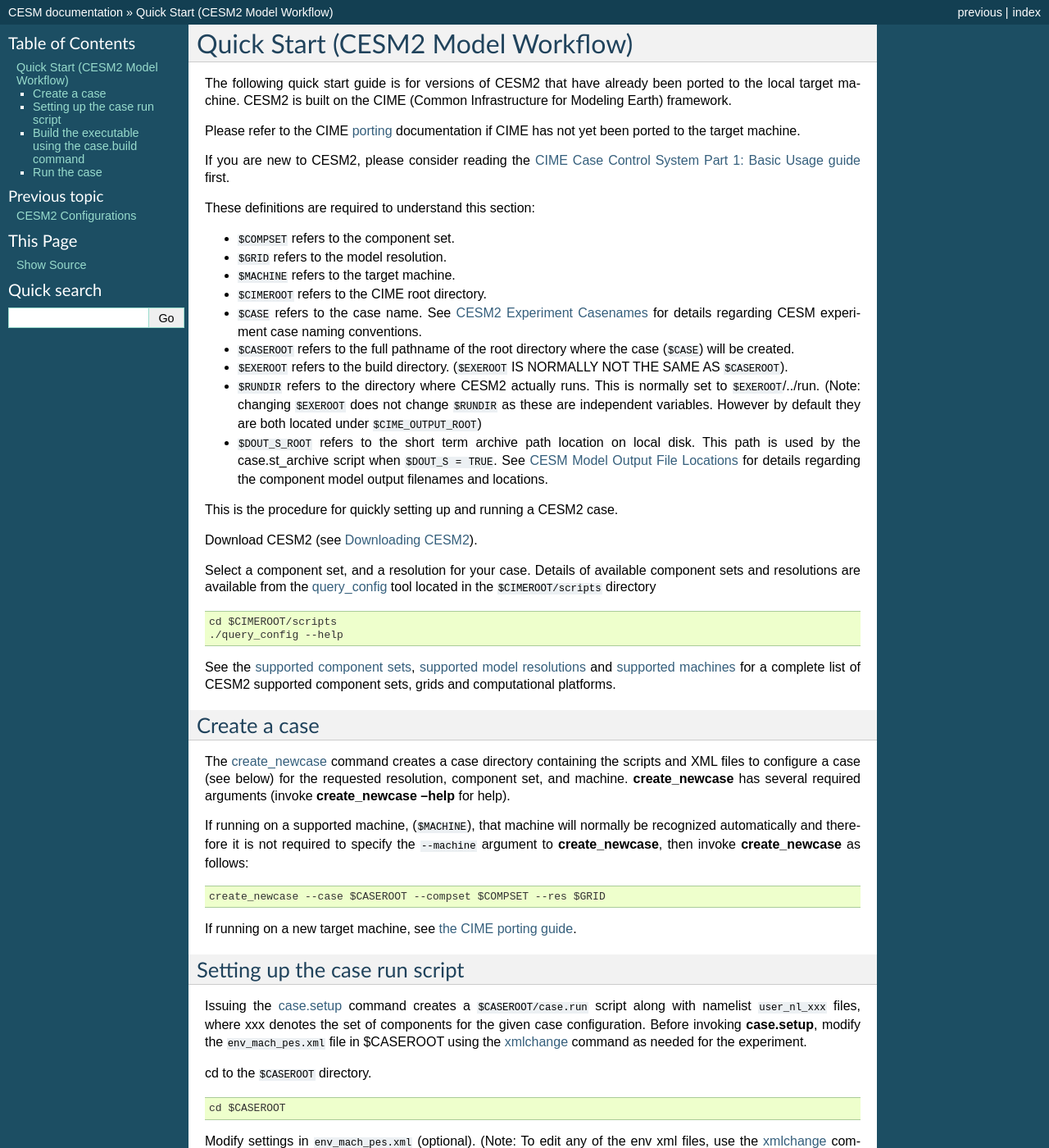
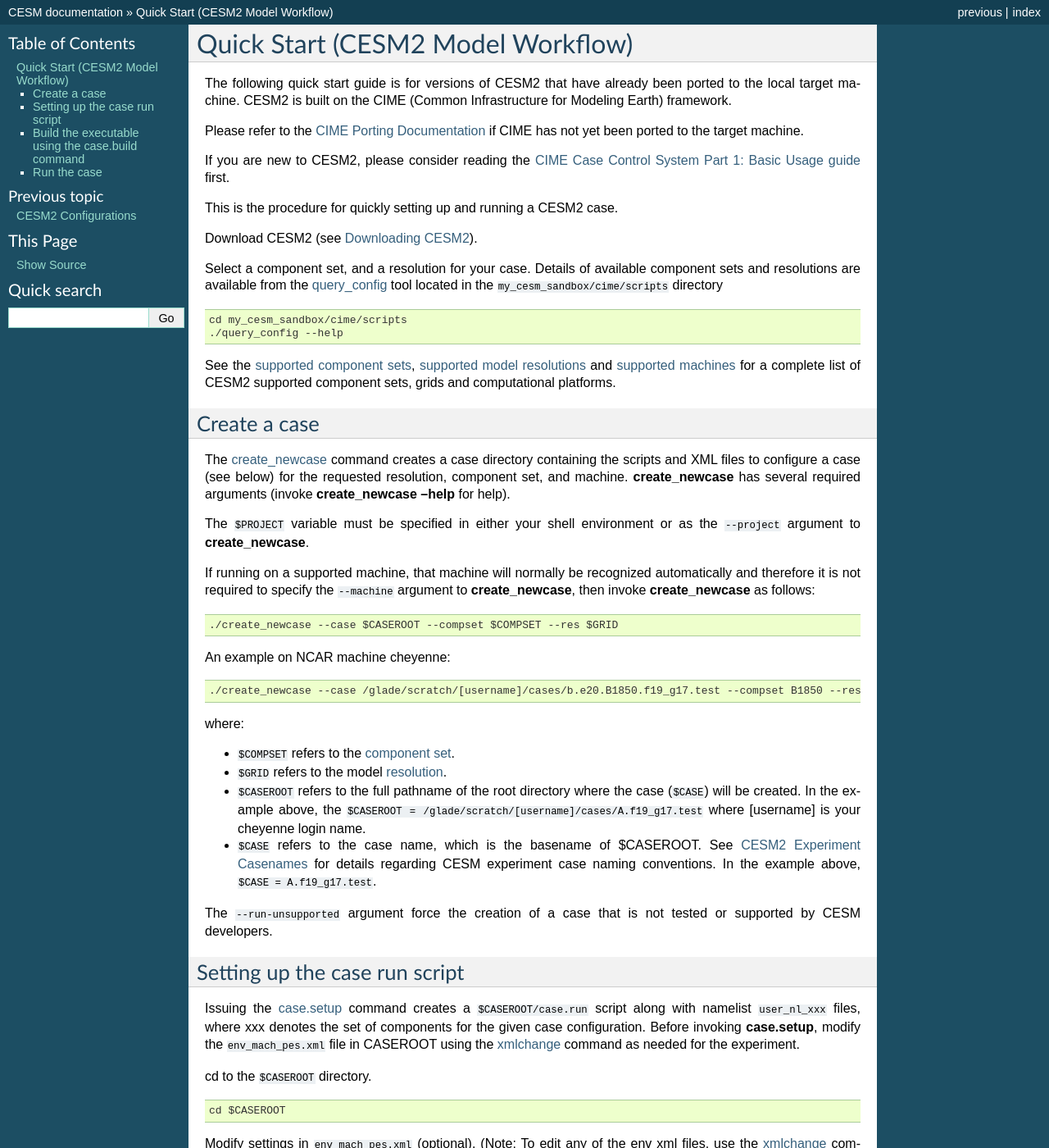
Before and after one commit to ESCOMP/CESM, a Sphinx documentation site: the page built from doc/source/quickstart.rst, in a window 1280 px wide and 1400 px high. Shown: the whole window at 82% size. Built offline with Sphinx 7.4.7, drawn with Linux system fonts in a browser that asks for light colours; some of the changed text lies outside the part shown.

Commit message:
updates to quickstart guide in response to user feedback

```diff
--- a/doc/source/cesm_configurations.rst
+++ b/doc/source/cesm_configurations.rst
@@ -36,7 +36,7 @@
 
 In addition CESM2 is accompanied by a `driver/coupler (cpl7)
 <http://esmci.github.io/cime/driver_cpl/index.html>`_ that coordinates
-the time evolution of geophysical components and periocially permits
+the time evolution of geophysical components and periodically permits
 the components to exchange data.  Each component is represented in one
 of several modes: "active," "data," "dead," or "stub" that permits the
 whole system to activate and deactive component feedbacks by allowing
--- a/doc/source/conf.py
+++ b/doc/source/conf.py
@@ -100,7 +100,7 @@
 # Add any paths that contain custom static files (such as style sheets) here,
 # relative to this directory. They are copied after the builtin static files,
 # so a file named "default.css" will overwrite the builtin "default.css".
-html_static_path = ['_static']
+html_static_path = []
 
 
 # -- Options for HTMLHelp output ------------------------------------------
--- a/doc/source/quickstart.rst
+++ b/doc/source/quickstart.rst
@@ -8,41 +8,11 @@
 already been ported to the local target machine. CESM2 is built on the
 CIME (Common Infrastructure for Modeling Earth) framework.
 
-Please refer to the CIME `porting`_ documentation if CIME has not
+Please refer to the `CIME Porting Documentation <http://esmci.github.io/cime/users_guide/porting-cime.html>`_ if CIME has not
 yet been ported to the target machine.
 
 If you are new to CESM2, please consider reading the
 `CIME Case Control System Part 1: Basic Usage guide <https://esmci.github.io/cime/index.html>`_ first.
-
-These definitions are required to understand this section:
-
--  ``$COMPSET`` refers to the component set.
-
--  ``$GRID`` refers to the model resolution.
-
--  ``$MACHINE`` refers to the target machine.
-
--  ``$CIMEROOT`` refers to the CIME root directory.
-
--  ``$CASE`` refers to the case name.
-   See `CESM2 Experiment Casenames  <http://www.cesm.ucar.edu/models/cesm2.0/cesm/naming_conventions.html#casenames>`_
-   for details regarding CESM experiment case naming conventions.
-
--  ``$CASEROOT`` refers to the full pathname of the root directory where the
-   case (``$CASE``) will be created.
-
--  ``$EXEROOT`` refers to the build directory. (``$EXEROOT`` IS NORMALLY
-   NOT THE SAME AS ``$CASEROOT``).
-
--  ``$RUNDIR`` refers to the directory where CESM2 actually runs. This is
-   normally set to ``$EXEROOT``/../run. (Note: changing ``$EXEROOT`` does not
-   change ``$RUNDIR`` as these are independent variables. However by default
-   they are both located under ``$CIME_OUTPUT_ROOT``)
-
--  ``$DOUT_S_ROOT`` refers to the short term archive path location on local disk.
-   This path is used by the case.st_archive script when ``$DOUT_S = TRUE``.
-   See `CESM Model Output File Locations <http://www.cesm.ucar.edu/models/cesm2.0/cesm/naming_conventions.html#fileOutput>`_
-   for details regarding the component model output filenames and locations.
 
 This is the procedure for quickly setting up and running a CESM2 case.
 
@@ -50,16 +20,16 @@
 
 Select a component set, and a resolution for your case.  Details of available
 component sets and resolutions are available from the `query_config`_ tool located
-in the ``$CIMEROOT/scripts`` directory
+in the ``my_cesm_sandbox/cime/scripts`` directory
 
 .. code-block:: console
 
-    cd $CIMEROOT/scripts
+    cd my_cesm_sandbox/cime/scripts
     ./query_config --help
 
-See the `supported component sets <http://www.cesm.ucar.edu/models/cesm2.0/cesm/compsets.html>`_,
-`supported model resolutions <http://www.cesm.ucar.edu/models/cesm2.0/cesm/grids.html>`_ and `supported
-machines <http://www.cesm.ucar.edu/models/cesm2.0/cesm/machines.html>`_ for a complete list of CESM2
+See the `supported component sets <http://www.cesm.ucar.edu/models/cesm2.0/config/compsets.html>`_,
+`supported model resolutions <http://www.cesm.ucar.edu/models/cesm2.0/config/grids.html>`_ and `supported
+machines <http://www.cesm.ucar.edu/models/cesm2.0/config/machines.html>`_ for a complete list of CESM2
 supported component sets, grids and computational platforms.
 
 Create a case
@@ -70,17 +40,41 @@
 resolution, component set, and machine. **create_newcase** has several
 required arguments (invoke **create_newcase --help** for help).
 
-If running on a supported machine, (``$MACHINE``), that machine will
+The ``$PROJECT`` variable must be specified in either your
+shell environment or as the ``--project`` argument to **create_newcase**.
+
+If running on a supported machine, that machine will
 normally be recognized automatically and therefore it is not required
 to specify the ``--machine`` argument to **create_newcase**, then
 invoke **create_newcase** as follows:
 
 .. code-block:: console
 
-    create_newcase --case $CASEROOT --compset $COMPSET --res $GRID
+    ./create_newcase --case $CASEROOT --compset $COMPSET --res $GRID
 
-If running on a new target machine, see
-`the CIME porting guide <http://esmci.github.io/cime/users_guide/porting-cime.html>`_.
+An example on NCAR machine cheyenne:
+
+.. code-block:: console
+
+    ./create_newcase --case /glade/scratch/[username]/cases/b.e20.B1850.f19_g17.test --compset B1850 --res f19_g17
+
+where:
+
+-  ``$COMPSET`` refers to the `component set <http://www.cesm.ucar.edu/models/cesm2.0/config/compsets.html>`_.
+
+-  ``$GRID`` refers to the model `resolution <http://www.cesm.ucar.edu/models/cesm2.0/config/grids.html>`_.
+
+-  ``$CASEROOT`` refers to the full pathname of the root directory where the
+   case (``$CASE``) will be created. In the example above, the ``$CASEROOT = /glade/scratch/[username]/cases/A.f19_g17.test``
+   where [username] is your cheyenne login name.
+
+-  ``$CASE`` refers to the case name, which is the basename of $CASEROOT.
+   See `CESM2 Experiment Casenames  <http://www.cesm.ucar.edu/models/cesm2.0/naming_conventions.html#casenames>`_
+   for details regarding CESM experiment case naming conventions.  In the example above, ``$CASE = A.f19_g17.test``.
+
+The ``--run-unsupported`` argument force the creation of a case that is not tested or supported by CESM developers.
+
+
 
 Setting up the case run script
 ==============================
@@ -88,7 +82,7 @@
 Issuing the `case.setup`_ command creates a ``$CASEROOT/case.run`` script
 along with namelist ``user_nl_xxx`` files, where xxx denotes the set of components
 for the given case configuration. Before invoking **case.setup**, modify
-the ``env_mach_pes.xml`` file in $CASEROOT using the `xmlchange`_ command
+the ``env_mach_pes.xml`` file in CASEROOT using the `xmlchange`_ command
 as needed for the experiment.
 
 cd to the ``$CASEROOT`` directory.
@@ -127,6 +121,13 @@
 
     qcmd -- ./case.build
 
+The CESM executable will appear in the directory given by the XML variable ``$EXEROOT``,
+which can be queried using:
+
+.. code-block:: console
+
+   ./xmlquery EXEROOT
+
 
 Run the case
 ============
@@ -140,15 +141,29 @@
 
     ./case.submit
 
-When the job is complete, review the following directories and files
+When the job is complete, review the following directories and files:
 
-``$RUNDIR``, this directory is set in the ``env_build.xml`` file. This is the
-location where CESM2 was run. There should be log files there for every
-component (i.e. of the form cpl.log.yymmdd-hhmmss). Each component writes
-its own log file. Also see whether any restart or history files were
-written. To check that a run completed successfully, check the last
-several lines of the cpl.log file for the string " SUCCESSFUL
-TERMINATION OF CPL7-cesm ".
+- ``$RUNDIR``
+
+  This directory is set in the ``env_run.xml`` file. This is the
+  location where CESM2 was run. There should be log files there for every
+  component (i.e. of the form cpl.log.yymmdd-hhmmss). Each component writes
+  its own log file. Also see whether any restart or history files were
+  written. To check that a run completed successfully, check the last
+  several lines of the cpl.log file for the string " SUCCESSFUL
+  TERMINATION OF CPL7-cesm ".
+
+- ``$DOUT_S_ROOT/$CASE``
+
+  ``$DOUT_S_ROOT`` refers to the short term archive path location on local disk.
+  This path is used by the case.st_archive script when ``$DOUT_S = TRUE``.
+  See `CESM Model Output File Locations <http://www.cesm.ucar.edu/models/cesm2.0/naming_conventions.html#modelOutputLocations>`_
+  for details regarding the component model output filenames and locations.
+
+  ``$DOUT_S_ROOT/$CASE`` is the short term archive directory for this ``$CASE``. If ``$DOUT_S`` is
+  FALSE, then no archive directory should exist. If ``$DOUT_S`` is TRUE, then
+  log, history, and restart files should have been copied into a directory
+  tree here.
 
 - ``$DOUT_S_ROOT/$CASE/logs``
 
@@ -168,13 +183,6 @@
 
   There should be a couple of timing files there that summarize the model performance.
 
-- ``$DOUT_S_ROOT/$CASE``
-
-  This is the short term archive directory. If ``$DOUT_S`` is
-  FALSE, then no archive directory should exist. If ``$DOUT_S`` is TRUE, then
-  log, history, and restart files should have been copied into a directory
-  tree here.
-
 .. _CIME: http://esmci.github.io/cime
 .. _porting: http://esmci.github.io/cime/users_guide/porting-cime
 .. _query_config: http://esmci.github.io/cime/users_guide/introduction-and-overview.html#discovering-available-cases-with-query-config
```
Also changed, not shown: doc/source/downloading_cesm.rst (+29 -41 lines), doc/source/introduction.rst (+13 -5 lines).
